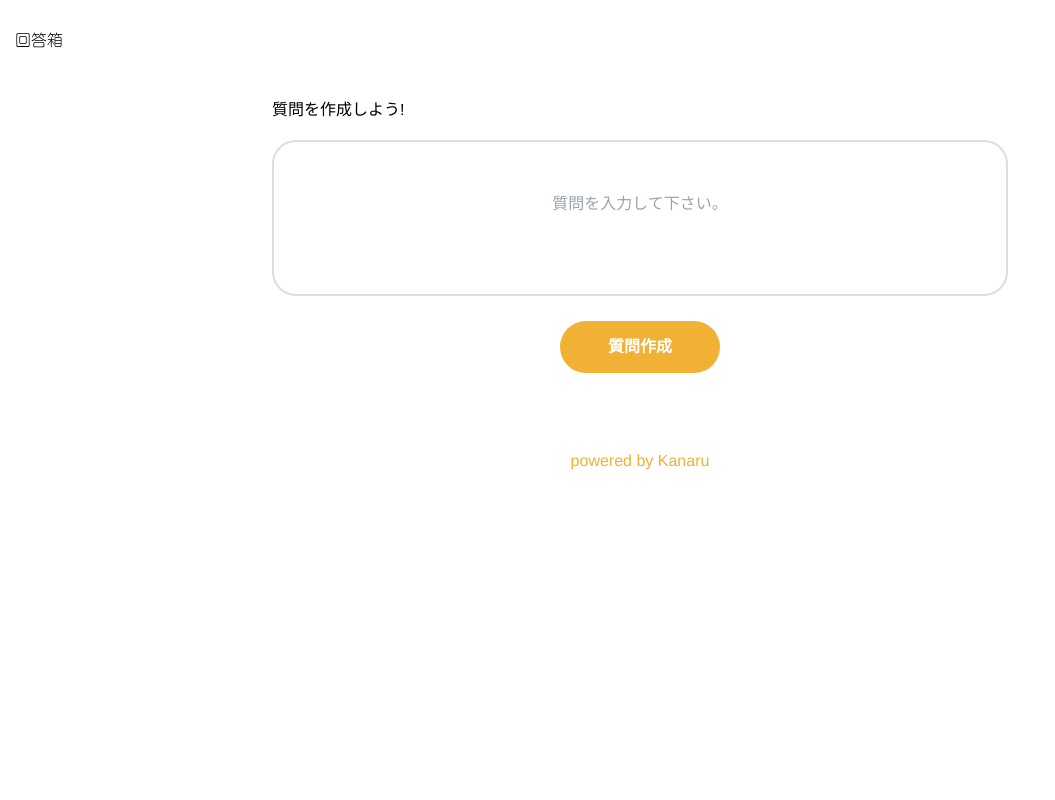
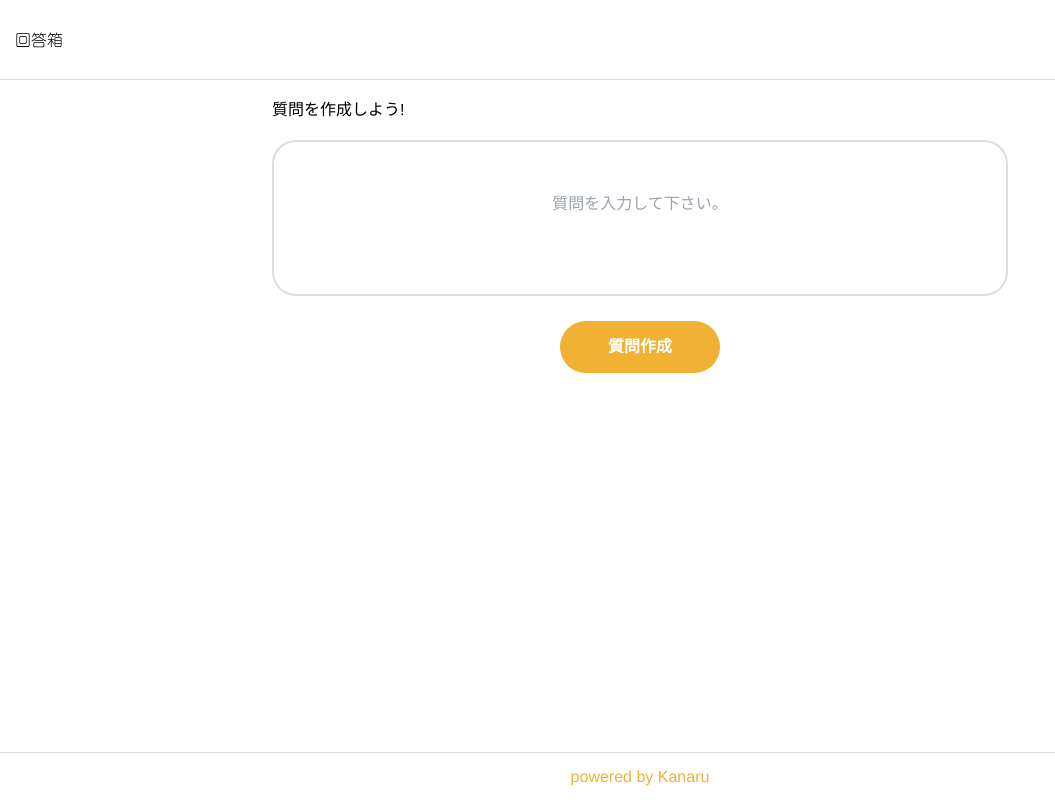
Before and after one commit to kanaru-ssk/answer-box, a Next.js app: page / in a window 1280 px wide. Shown: the whole page, without its empty margins (0-1055 px from the left). Built offline with nearby package versions, Linux system fonts and the light colour scheme; no server answers.

Commit message:
header,footerにborder追加

```diff
--- a/src/components/Footer.tsx
+++ b/src/components/Footer.tsx
@@ -1,8 +1,11 @@
 const Footer = () => {
   return (
-    <footer className="flex h-12 items-center justify-center text-main-color">
-      powered by Kanaru
-    </footer>
+    <>
+      <div className="h-12"></div>
+      <footer className="fixed bottom-0 flex h-12 w-full items-center justify-center border-t border-gray bg-white text-main-color">
+        powered by Kanaru
+      </footer>
+    </>
   );
 };
 
--- a/src/components/Header.tsx
+++ b/src/components/Header.tsx
@@ -3,7 +3,7 @@ import Link from "next/link";
 const Header = () => {
   return (
     <>
-      <header className="fixed z-20 flex h-12 w-full items-center bg-white pl-4 md:h-20">
+      <header className="fixed z-20 flex h-12 w-full items-center border-b border-gray bg-white pl-4 md:h-20">
         <Link href="/">
           <a title="go to top page">
             <svg width="47" height="16" fill="black">
```
